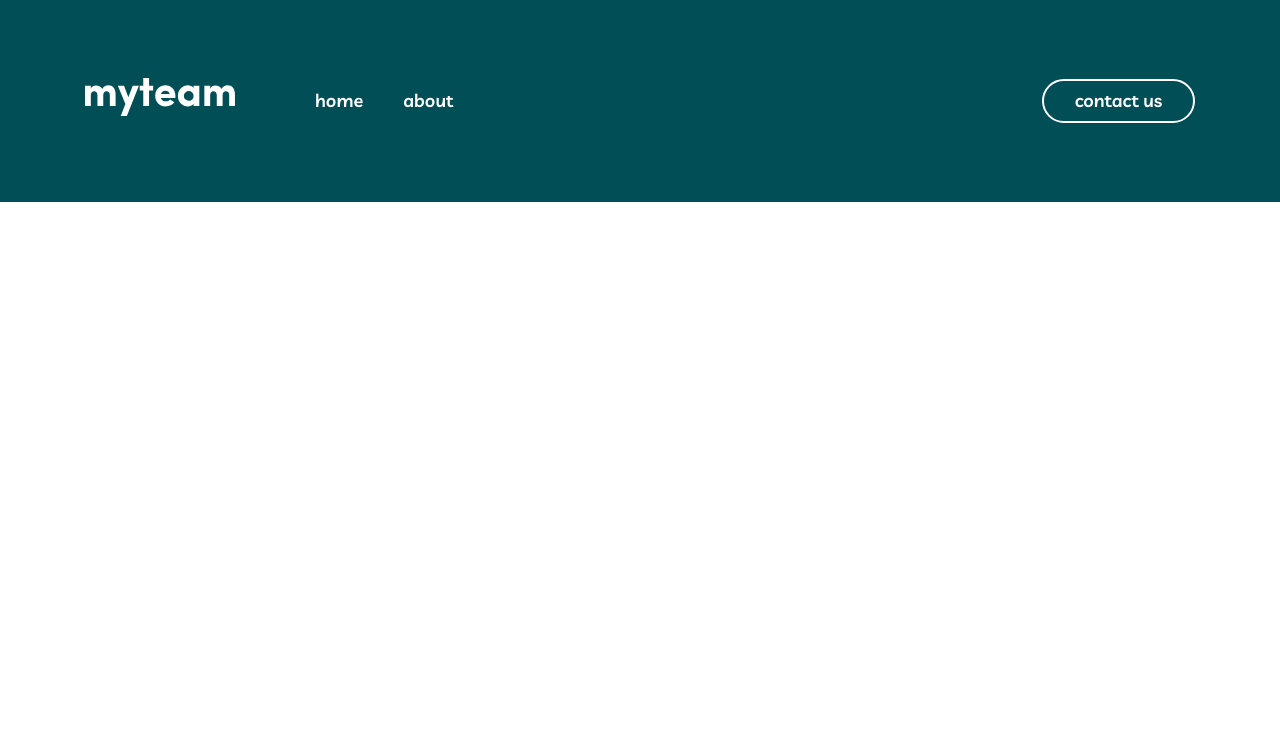
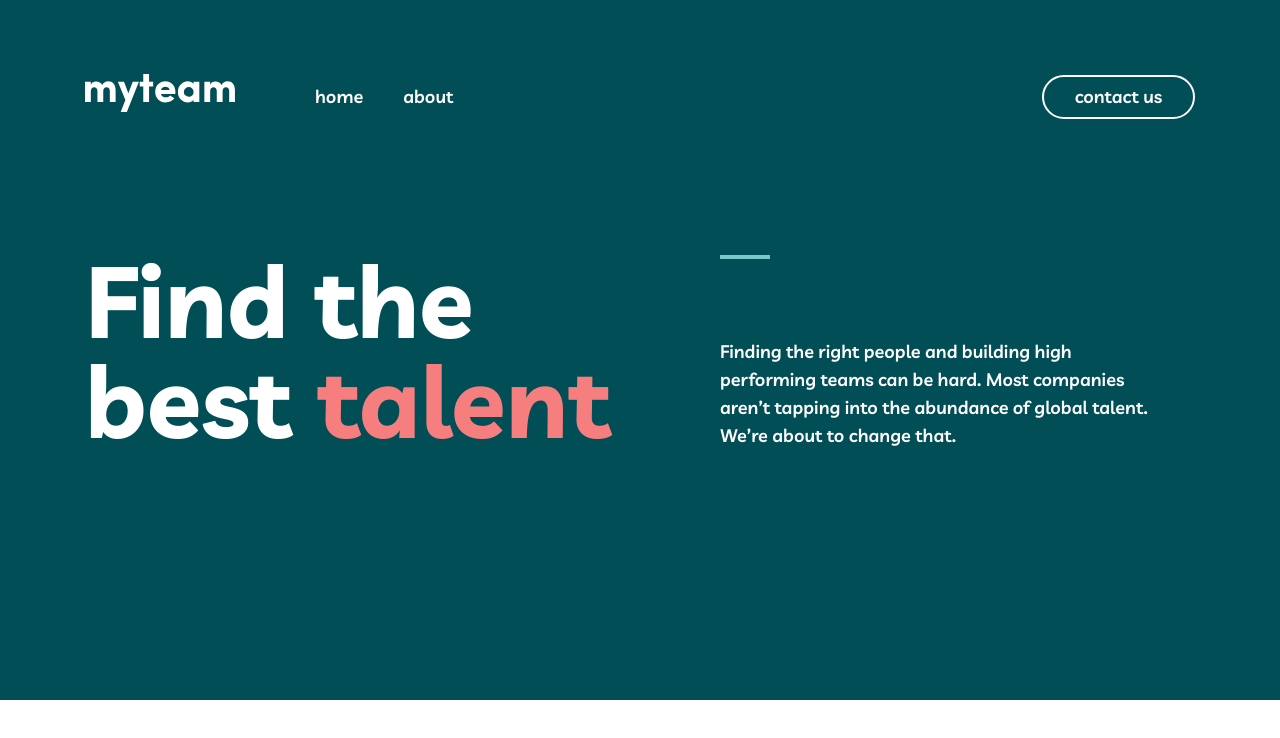
Before and after one commit to Muhammadumar2002/MyTeam, a plain HTML site: page index.html in a window 1280 px wide. Drawn offline with Linux system fonts and the light colour scheme.

Commit message:
Add  site-hero

```diff
--- a/css/styles.css
+++ b/css/styles.css
@@ -102,12 +102,13 @@ img {
   background-color: var(--header-bg);
 }
 .site-header {
-  padding-top: 77px;
-  padding-bottom: 77px;
+  padding-top: 73px;
+  padding-bottom: 73px;
 }
 .site-header__container {
   display: flex;
   align-items: center;
+  justify-content: center;
 }
 .site-header__img {
   width: 160px;
@@ -156,12 +157,57 @@ img {
   background-color: var(--text-color);
   color: #222;
 }
-.site-header__link {
-  text-decoration: none;
+/* SITE-HEADER-END */
+
+/* SITE HERO START  */
+.site-hero {
+  padding-top: 56px;
+  padding-bottom: 250px;
+}
+.site-hero__bg-wrapper{
+  background-image:url(../img/hero-circle-left.svg);
+  background-repeat: no-repeat;
+  background-position: 100px 10px;
+}
+.site-hero__container {
+  display: flex;
+  align-items: flex-end;
+}
+.site-hero__heading-wrapper {
+  width: 100%;
+  max-width: 635px;
+}
+.site-hero_heading {
+  margin: 0;
+  padding: 0;
+  font-weight: 700;
+  font-size: 100px;
+  line-height: 100px;
   color: var(--text-color);
-  background-color: transparent;
 }
-.site-header__link:hover{
-  color: var(--footer-bg);
+.site-hero_heading-decoration{
+  color: var(--CTA-bg-color);
 }
-/* SITE-HEADER-END */
+.site-hero__text-wrapper {
+  position: relative;
+  width: 100%;
+  max-width: 445px;
+}
+.site-hero__text {
+  margin: 0;
+  padding: 0;
+  font-weight: 600;
+  font-size: 18px;
+  line-height: 28px;
+  color: var(--text-color);
+}
+.site-hero__text::before{
+  position: absolute;
+  width: 50px;
+  height: 4px;
+  top: -83px;
+  left: 0;
+  background-color:#79C8C7;
+  content: "";
+}
+/* SITE-HERO-END  */
--- a/index.html
+++ b/index.html
@@ -15,7 +15,7 @@
 
   <div class="header-hero-wrapper">
 
-    <!-- SITE-HEADER  -->
+    <!-- SITE-HEADER  START -->
     <header class="site-header">
       <div class="site-header__container container">
         <a class="site-header__logo" href="#">
@@ -36,7 +36,20 @@
         </button>
       </div>
     </header>
+    <!-- SITE-HEADER END  -->
 
+    <!-- SITE-HERO START -->
+    <div class="site-hero">
+      <div class="container site-hero__container">
+        <div class="site-hero__heading-wrapper">
+          <h1 class="site-hero_heading">Find the <br> best <span class="site-hero_heading-decoration">talent</span> </h1>
+        </div>
+        <div class="site-hero__text-wrapper">
+          <p class="site-hero__text">Finding the right people and building high performing teams can be hard. Most companies aren’t tapping into the abundance of global talent. We’re about to change that.</p>
+        </div>
+      </div>
+    </div>
+    <!-- SITE-HERO END  -->
   </div>
 
 
```
